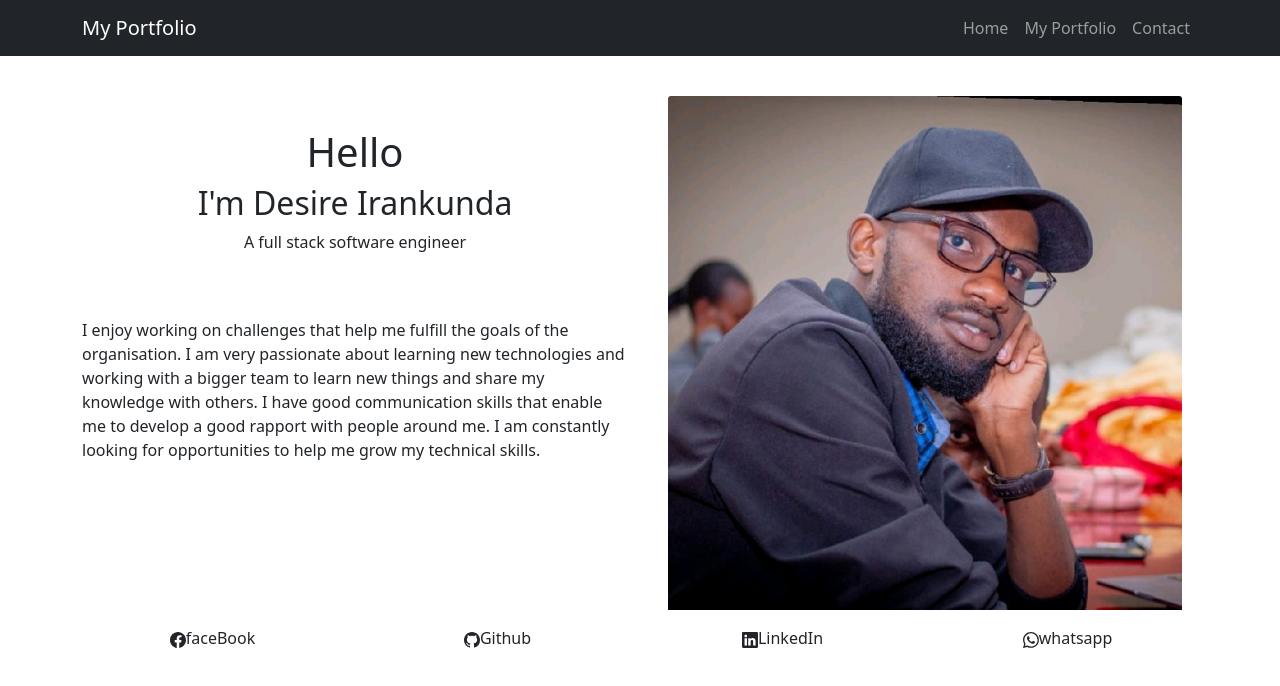
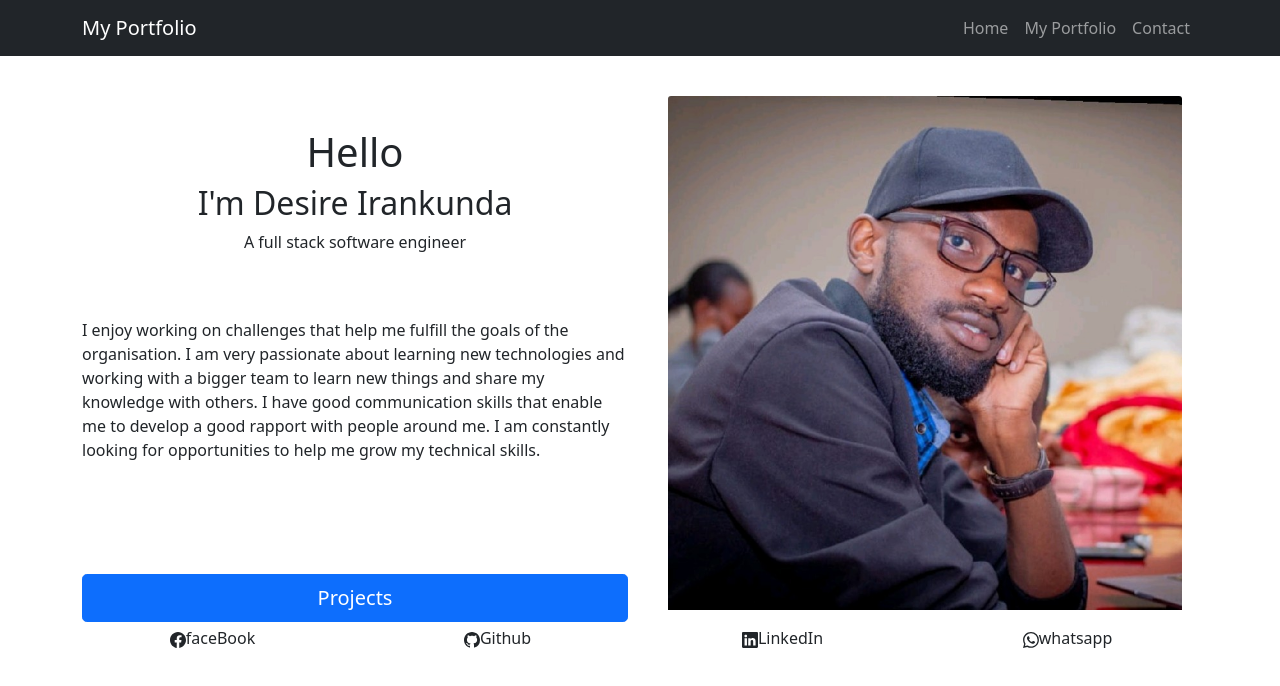
Before and after one commit to Deewiliams/my_portfolio, a React (Create React App) app: page / in a window 1280 px wide. Shown: the top 686 px of the page. Built offline with nearby package versions, Linux system fonts and the light colour scheme.

Commit message:
added a project button

```diff
--- a/src/Pages/MainPage.js
+++ b/src/Pages/MainPage.js
@@ -2,14 +2,14 @@ import React from 'react'
 import { Container } from 'react-bootstrap';
 import { Row } from 'react-bootstrap';
 import { Col } from 'react-bootstrap';
-import { Card } from 'react-bootstrap';
+import { Card, Button } from 'react-bootstrap';
 import desire from '../Image/desire-image.jpeg'
 const MainPage = () => {
     return (
         <Container>
             <br />
             <Row>
-            <Col>
+                <Col>
                     <Card.Text>
                         <br />
                         <br />
@@ -20,16 +20,25 @@ const MainPage = () => {
                     <Card.Text>
                         <br />
                         <br />
-                        <p style={{textAlign: 'left', fontSize: '200'}} >I enjoy working on challenges that help me fulfill the goals of the
+                        <p style={{ textAlign: 'left', fontSize: '200' }} >I enjoy working on challenges that help me fulfill the goals of the
                             organisation. I am very passionate about learning new technologies
                             and working with a bigger team to learn new things and share my knowledge
                             with others. I have good communication skills that enable me to develop a good
                             rapport with people around me. I am constantly looking for opportunities to  help me grow my technical skills.</p>
                     </Card.Text>
+                    <br />
+                    <br />
+                    <br />
+                    <br />
+                    <div className="d-grid gap-2">
+                        <Button variant="primary" size="lg">
+                            Projects
+                        </Button>
+                    </div>
                 </Col>
                 <Col>
                     <Card.Body>
-                        <Card.Img variant="top" style={{}}  width={400} src={desire} />
+                        <Card.Img variant="top" width={400} src={desire} />
                     </Card.Body>
                 </Col>
 
```
